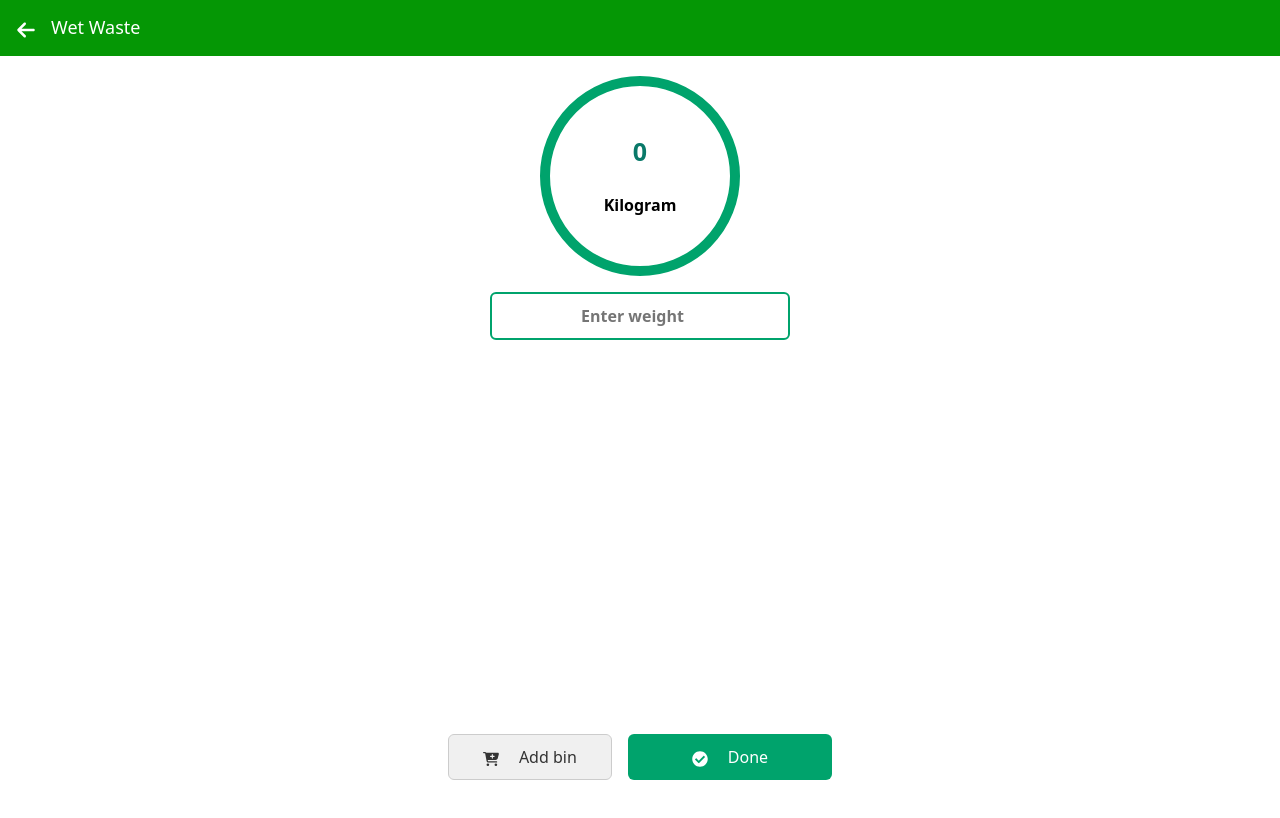
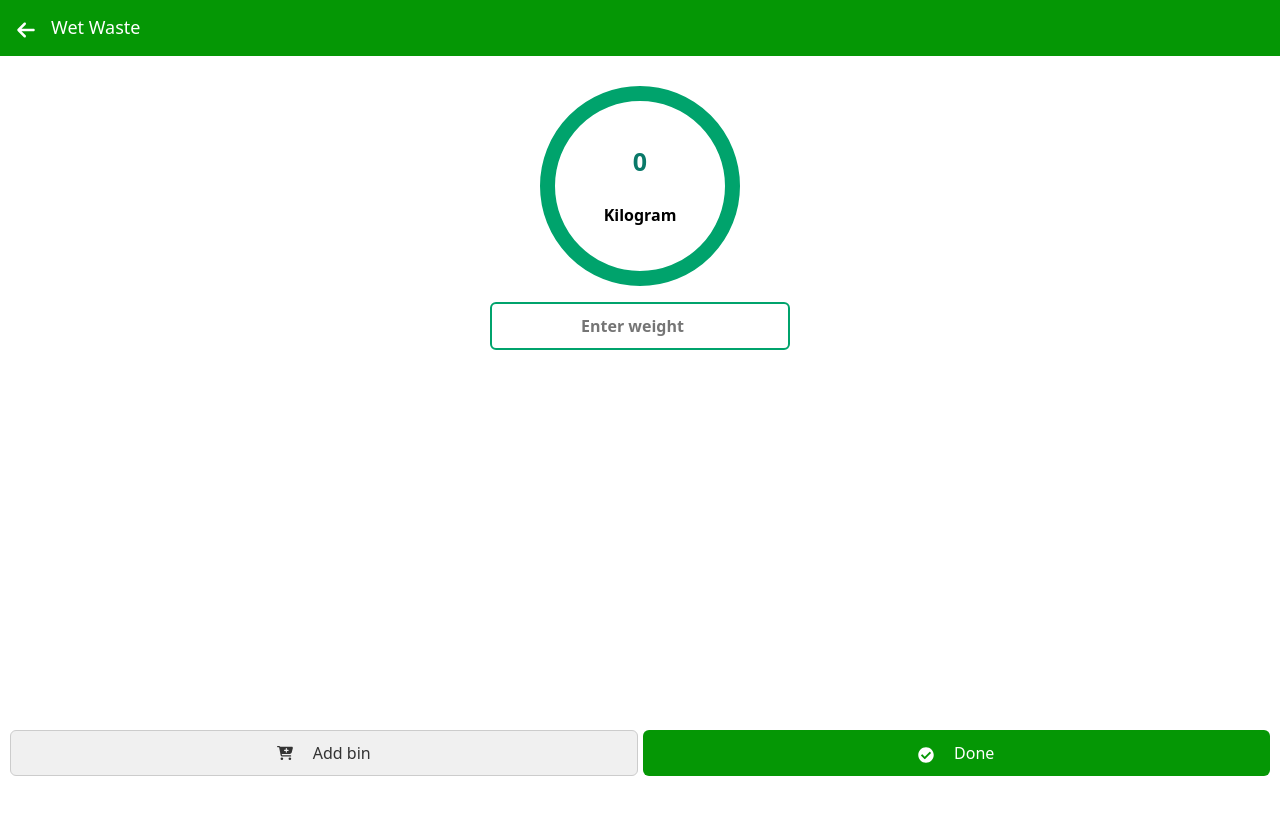
Before and after one commit to Ritik796/D2D-Bulk-Generator, a React (Create React App) app: page / in a window 1280 px wide. Both pictures are taken after a click on the element "Wet Waste". Shown: the top 818 px of the page. Built offline with nearby package versions, Linux system fonts and the light colour scheme.

Commit message:
code committed

```diff
--- a/src/Action/Bullkgenerator/DrumWeightAction.js
+++ b/src/Action/Bullkgenerator/DrumWeightAction.js
@@ -1,12 +1,23 @@
-export const handleOnChange = (value, setDrumWeight) => {
-    setDrumWeight(value);
+export const handleOnChange = (type, value, setWeight, setDrumWeight, setPageData) => {
+    if (type === 'weight') {
+        setWeight(value);
+        setPageData((pre) => {
+            let obj = { ...pre };
+            obj.data['wasteWeight'] = value;
+            return obj
+        })
+    }
+    else {
+        setDrumWeight(value);
+    }
 
 }
 
-export const handleNext = (drumWeight,setPageData) => {
+export const handleNext = (weight, drumWeight, setPageData) => {
     setPageData((pre) => {
         let obj = { ...pre };
         obj.data['drumWeight'] = drumWeight;
+        obj.data.wasteWeight = weight
         obj.wasteType = false;
         obj.drumWeight = false;
         obj.segregation = true;
@@ -15,6 +26,7 @@ export const handleNext = (drumWeight,setPageData) => {
     })
 }
 
-export const setData =(data,setDrumWeight,drumWeight)=>{
-    setDrumWeight(data?.drumWeight||drumWeight)
+export const setData = (data, setDrumWeight, drumWeight, setWeight, weight) => {
+    setDrumWeight(data?.drumWeight || drumWeight);
+    setWeight(data?.wasteWeight || weight)
 }
--- a/src/Action/Bullkgenerator/MarkSegregationAction.js
+++ b/src/Action/Bullkgenerator/MarkSegregationAction.js
@@ -1,5 +1,13 @@
-export const setData = (data, setSegregationType) => {
-    setSegregationType(data?.segregationType || "")
+export const setData = (data, setSegregationType,setSegregationDetails) => {
+    setSegregationType(data?.segregationType || "");
+    setSegregationDetails((pre)=>{
+        let detail = {...pre};
+        detail.totalWeight = Number(data?.wasteWeight)||'0';
+        detail.drumWeight = Number(data?.drumWeight)||'0';
+        detail.wasteWeight = Number(data?.wasteWeight||0) - Number(data?.drumWeight||0)
+        return detail;
+    })
+
 }
 
 export const markSegregationType =(value,setSegregationType,setPageData)=>{
--- a/src/Components/DrumWeight/DrumWeight.jsx
+++ b/src/Components/DrumWeight/DrumWeight.jsx
@@ -1,24 +1,32 @@
 import { useEffect, useState } from 'react';
 import style from '../../Styles/DrumWeight/DrumWeight.module.css';
 import { FaTint, FaCheckCircle } from 'react-icons/fa';
+import { FiTrash2 } from "react-icons/fi";
 import { FaWeightScale } from 'react-icons/fa6';
 import * as action from '../../Action/Bullkgenerator/DrumWeightAction';
 
 const DrumWeight = ({ pageData, setPageData }) => {
+    const [weight, setWeight] = useState(0);
     const [drumWeight, setDrumWeight] = useState(0);
     useEffect(() => {
         if (pageData.data) {
-            action.setData(pageData.data, setDrumWeight, drumWeight)
+            action.setData(pageData.data, setDrumWeight, drumWeight, setWeight, weight)
         }
         // eslint-disable-next-line
     }, [pageData]);
-    const handleChange = (value) => {
-        action.handleOnChange(value, setDrumWeight)
+    const handleChange = (type, value) => {
+        action.handleOnChange(type, value, setWeight, setDrumWeight, setPageData)
     }
-    const increase = () => setDrumWeight(prev => Number(prev) + 1);
-    const decrease = () => setDrumWeight(prev => Math.max(Number(prev) - 1, 0));
-    const handleNext =()=>{
-        action.handleNext(drumWeight,setPageData)
+    const increase = () => {
+
+        setWeight(prev => Number(prev) + 1);
+
+    };
+    const decrease = () => {
+        setWeight(prev => Math.max(Number(prev) - 1, 0));
+    };
+    const handleNext = () => {
+        action.handleNext(weight,drumWeight, setPageData)
     }
     return (
         <div className={style.container}>
@@ -33,33 +41,33 @@ const DrumWeight = ({ pageData, setPageData }) => {
                     <input
                         type="number"
                         className={style.numberInput}
-                        value={drumWeight}
-                        onChange={(e) => handleChange((Math.max(0, parseInt(e.target.value) || 0)))}
+                        value={weight}
+                        onChange={(e) => handleChange('weight', (Math.max(0, parseInt(e.target.value) || 0)))}
                     />
                     <button className={style.iconButton} onClick={increase}>+</button>
                 </div>
 
                 <label className={style.labelWithIcon}>
-                    <FaTint className={style.labelIcon} />
-                    Weight calculation (kg)
+                    <FiTrash2 className={style.labelIcon} />
+                    Enter Drum Weight (kg)
                     <input
                         type="number"
                         className={style.drumWeightInput}
                         value={drumWeight}
-                        onChange={(e)=>{}}
+                        onChange={(e) => { handleChange('drumWeight', e.target.value) }}
 
                     />
                 </label>
 
-                <div className={style.buttonContainer}>
 
-                    <button className={style.buttonPrimary} onClick={handleNext}>
-                        <FaCheckCircle className={style.icon}  />
-                        Done
-                    </button>
-                </div>
             </div>
+            <div className={style.buttonContainer}>
 
+                <button className={style.buttonPrimary} onClick={handleNext}>
+                    <FaCheckCircle className={style.icon} />
+                    Done
+                </button>
+            </div>
         </div>
     );
 };
--- a/src/Components/MarkSegregation/MarkSegregation.jsx
+++ b/src/Components/MarkSegregation/MarkSegregation.jsx
@@ -8,6 +8,7 @@ import * as  action from '../../Action/Bullkgenerator/MarkSegregationAction'
 
 const MarkSegregation = ({ pageData, setPageData }) => {
     const [segregationType, setSegregationType] = useState('');
+    const [segregationDetails,setSegregationDetails] = useState({totalWeight:'',drumWeight:"",wasteWeight:""})
     useEffect(() => {
         if (pageData.data) {
             handleSetData(pageData.data)
@@ -15,7 +16,7 @@ const MarkSegregation = ({ pageData, setPageData }) => {
         // eslint-disable-next-line
     }, [pageData.data]);
     const handleSetData = (data)=>{
-        action.setData(data,setSegregationType)
+        action.setData(data,setSegregationType,setSegregationDetails)
     }
     const handleClick = (value) => {
         action.markSegregationType(value,setSegregationType,setPageData); // toggle on each click
@@ -33,7 +34,7 @@ const MarkSegregation = ({ pageData, setPageData }) => {
                             <FiTrash2 className={`${style.dustBinIcon}`} size={30} />
                         </div>
                         <div className={`${style.dustBinCount}`}>
-                            <span>15</span>
+                            <span>{segregationDetails?.totalWeight||'0'}</span>
                         </div>
                         <div className={`${style.dustBinText}`}>
                             <span>Total Weight</span>
@@ -44,7 +45,7 @@ const MarkSegregation = ({ pageData, setPageData }) => {
                             <FiTrash className={`${style.dustBinIcon}`} size={30} />
                         </div>
                         <div className={`${style.dustBinCount}`}>
-                            <span>1</span>
+                            <span>{segregationDetails?.drumWeight||"0"}</span>
                         </div>
                         <div className={`${style.dustBinText}`}>
                             <span>Drum Weight</span>
@@ -55,7 +56,7 @@ const MarkSegregation = ({ pageData, setPageData }) => {
                             <FiTrash2 className={`${style.dustBinIcon}`} size={30} />
                         </div>
                         <div className={`${style.dustBinCount}`}>
-                            <span>14</span>
+                            <span>{segregationDetails?.wasteWeight||'0'}</span>
                         </div>
                         <div className={`${style.dustBinText}`}>
                             <span>Waste Weight</span>
--- a/src/Components/WetWaste/WetWaste.jsx
+++ b/src/Components/WetWaste/WetWaste.jsx
@@ -40,8 +40,8 @@ const handleNext  =()=>{
                         onChange={(e)=>handleChange(e.target.value)}
                     />
                 </div>
-
-                <div className={style.buttonContainer}>
+            </div>
+             <div className={style.buttonContainer}>
                     <button className={style.button}>
                         <FaCartPlus className={style.icon} />
                         Add bin
@@ -51,8 +51,6 @@ const handleNext  =()=>{
                         Done
                     </button>
                 </div>
-
-            </div>
         </div>
     )
 }
--- a/src/Styles/DrumWeight/DrumWeight.module.css
+++ b/src/Styles/DrumWeight/DrumWeight.module.css
@@ -1,5 +1,8 @@
 .container {
-    padding: 0px;
+    display: grid;
+    height: calc(100vh - 70px);
+    grid-template-rows: 1fr auto;
+    padding: 10px;
 }
 
 .labelWithIcon {
@@ -64,14 +67,13 @@
 }
 
 .buttonContainer {
-    position: fixed;
-    bottom: 20px;
-    left: 0;
-    width: 100%;
+    display: grid;
+    grid-template-columns: 1fr;
+    gap: 5px;
+    z-index: 999;
     display: flex;
     justify-content: center;
-    gap: 16px;
-    z-index: 999;
+    align-items: center;
 }
 
 .button {
@@ -90,7 +92,8 @@
 }
 
 .buttonPrimary {
-  width: 100%; /* 👈 make button span full width of container */
+    width: 100%;
+    /* 👈 make button span full width of container */
     padding: 12px;
     border: none;
     border-radius: 6px;
--- a/src/Styles/MarkSegregation/MarkSegregation.module.css
+++ b/src/Styles/MarkSegregation/MarkSegregation.module.css
@@ -104,6 +104,9 @@
     gap: 10px;
 }
 
+.segregation_btn button:hover {
+  background-color: #065f52;
+}
 .segregation_options {
     display: grid;
     grid-template-columns: auto auto auto;
--- a/src/Styles/WetWaste/WetWaste.module.css
+++ b/src/Styles/WetWaste/WetWaste.module.css
@@ -1,19 +1,22 @@
-.container{
-    height: calc(100vh - 10px);
-    display: grid;
-    grid-template-rows: auto 1fr;
+.container {
+  height: calc(100vh - 70px);
+  padding: 10px;
+  display: grid;
+  grid-template-rows: 1fr auto;
 }
+
 /* Circle Style */
 .circle {
   width: 200px;
   height: 200px;
   border-radius: 50%;
   background-color: #ffffff;
-  border: 10px solid #00A36C;
+  border: 15px solid #00A36C;
 
-  display: flex;              /* Center text */
+  display: flex;
+  /* Center text */
   align-items: center;
-  justify-content:center;
+  justify-content: center;
 
   font-weight: bold;
   font-size: 16px;
@@ -24,10 +27,12 @@
 .centerWrapper {
   display: flex;
   flex-direction: column;
-  align-items: center;       /* ← Centers all child items horizontally */
+  align-items: center;
+  /* ← Centers all child items horizontally */
   justify-content: top;
   margin: 20px 0;
-  text-align: center;        /* ← Ensures text inside items is centered too */
+  text-align: center;
+  /* ← Ensures text inside items is centered too */
 }
 
 .circleText {
@@ -81,19 +86,16 @@
   border-color: #065f52;
   box-shadow: 0 0 3px rgba(9, 121, 105, 0.5);
 }
+
 .buttonContainer {
-  position: fixed;
-  bottom: 20px;
-  left: 0;
-  width: 100%;
-  display: flex;
-  justify-content: center;
-  gap: 16px;
+  display: grid;
+ grid-template-columns: 1fr 1fr;
+  gap: 5px;
   z-index: 999;
 }
 
 .button {
-  padding: 10px 34px;
+  padding: 10px 15px;
   border: 1px solid #ccc;
   border-radius: 6px;
   background-color: #f0f0f0;
@@ -101,6 +103,10 @@
   font-size: 16px;
   cursor: pointer;
   transition: background-color 0.3s ease;
+  display: flex;
+  justify-content: center;
+  align-items: center;
+  flex-direction: row;
 }
 
 .button:hover {
@@ -108,10 +114,10 @@
 }
 
 .buttonPrimary {
-  padding: 10px 64px;
+  padding: 10px 15px;
   border: none;
   border-radius: 6px;
-  background-color: #00A36C;
+  background-color: #059705;
   color: #fff;
   font-size: 16px;
   cursor: pointer;
```
Lines whose indentation alone changed are shown as unchanged.
